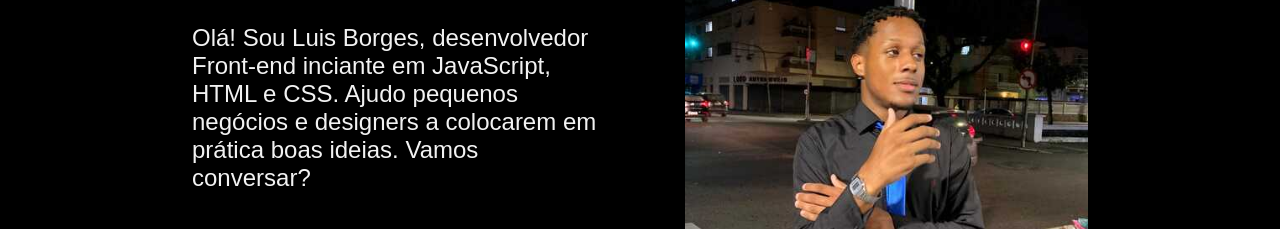
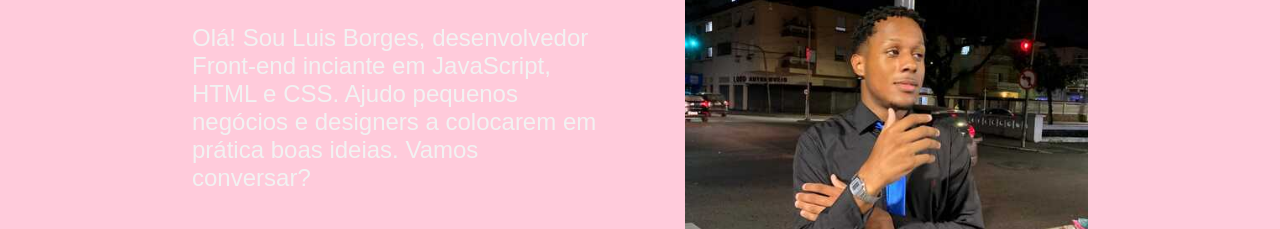
Before and after one commit to L074120/portfolio, a plain HTML site: page index.html in a window 1280 px wide. Shown: the part 360-589 px from the top of the page. Drawn offline with Linux system fonts and the light colour scheme; a web font is replaced by a local one.

Commit message:
Update style.css

```diff
--- a/styles/style.css
+++ b/styles/style.css
@@ -1,7 +1,7 @@
 @import url('https://fonts.googleapis.com/css2?family=Lilita+One&family=Yusei+Magic&display=swap');
 
 :root{
-    --cor-one: #000000;
+    --cor-one: #ffcbdb;
     --cor-two: #0007c9;
     --cor-three: #f2f2f2;
     --fonte-one: 'Yusei Magic', sans-serif;
```
